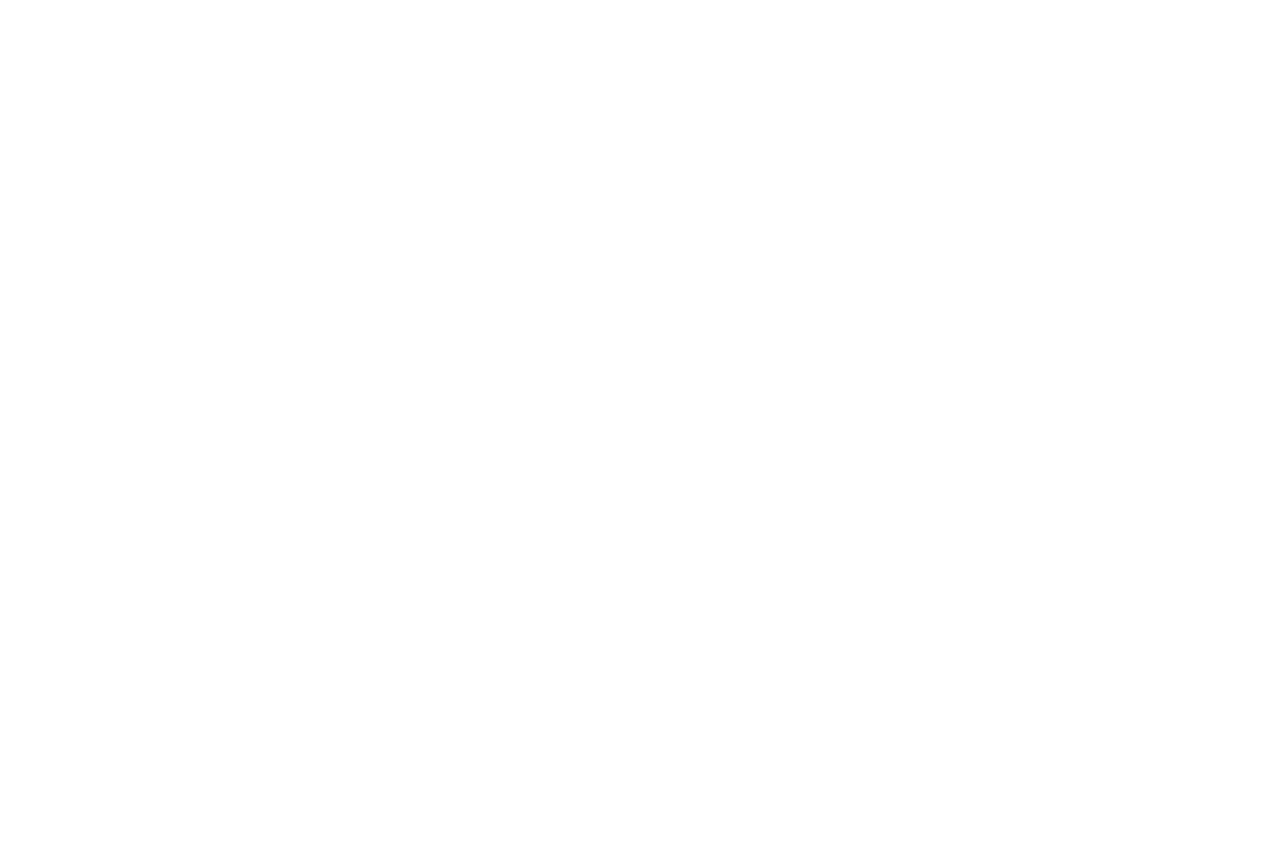
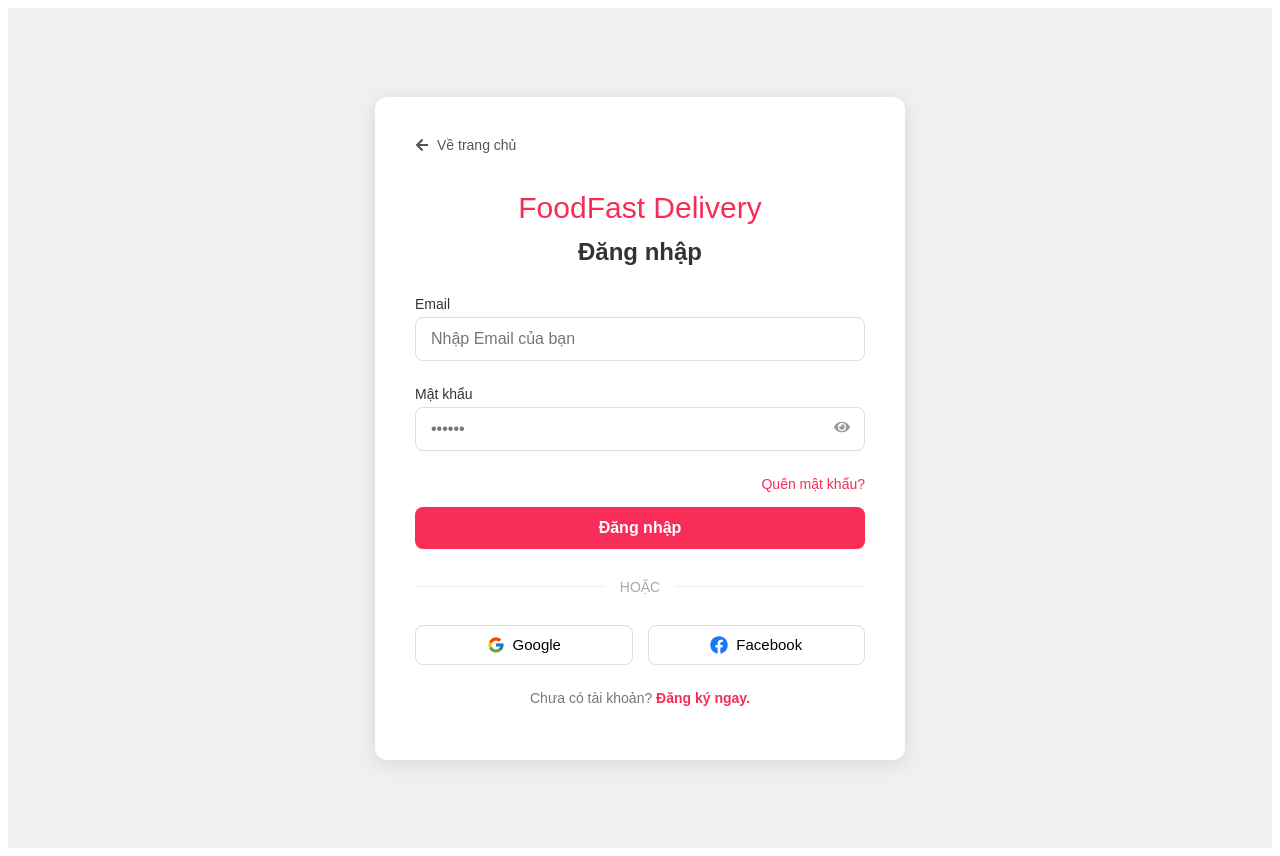
Before and after one commit to vvinh118/FoodFast-Delivery, a React (Vite) app in the folder apps/web/: page /login in a window 1280 px wide. Before the commit this address had no page. Before the commit the page ends 800 px from the top, so only its background shows below. Built offline with nearby package versions, Linux system fonts and the light colour scheme.

Commit message:
Add Login page
+ Edit font

```diff
--- a/apps/web/src/App.tsx
+++ b/apps/web/src/App.tsx
@@ -1,21 +1,30 @@
+import React from 'react';
 import { Routes, Route, Link } from "react-router-dom";
 import Home from "./pages/Home";
 import Product from "./pages/Product";
 import RestaurantList from "./pages/RestaurantList";
+import Login from "./pages/Login";
+import GlobalStyle from "./GlobalStyles";
 
 
 function App() {
   return (
-    <div>
+  <div>
+      <GlobalStyle />
+
+      <Routes>
+        <Route path="/" element={<Home />} />
+        <Route path="/home" element={<Home />} />
+        <Route path="/login" element={<Login />} />
+        <Route path="/product/:id" element={<Product />} />
+        <Route path="/restaurants" element={<RestaurantList />} />
+
+      </Routes>
+  </div>
+
+);
 
 
-      <Routes>
-        <Route path="/" element={<RestaurantList />} />
-        <Route path="/product" element={<Product />} />
-        {/* <Route path="/restaurants" element={<RestaurantList />} /> */}
-      </Routes>
-    </div>
-  );
 }
 
 export default App;
--- /dev/null
+++ b/apps/web/src/GlobalStyles.tsx
@@ -0,0 +1,19 @@
+import { createGlobalStyle } from 'styled-components';
+
+const GlobalStyle = createGlobalStyle`
+    /* Định nghĩa font Milestone Script */
+    @font-face {
+        font-family: 'MilestoneScript';
+        /* Sử dụng đường dẫn tuyệt đối từ public */
+        src: url('/fonts/Milestone-Script-chalos.ttf') format('truetype');
+        font-weight: normal;
+        font-style: normal;
+        font-display: swap;
+    }
+
+    body {
+        font-family: 'Poppins', sans-serif;
+    }
+`;
+
+export default GlobalStyle;
--- a/apps/web/src/pages/Home.tsx
+++ b/apps/web/src/pages/Home.tsx
@@ -34,6 +34,19 @@
   align-items: center;
   padding: 40px;
 `
+// === THÀNH PHẦN MỚI: HERO WRAPPER ===
+const HeroWrapper = styled.div`
+  background-color: white;
+    /* border-bottom-left-radius: 100% 50%; */
+    /* border-bottom-right-radius: 100% 50%; */
+    box-shadow: 0 30px 60px rgba(247, 45, 87, 0.15);
+    margin-bottom: 40px;
+    z-index: 10;
+    position: relative;
+    border-radius: 0 0 50% 50%;
+    padding-bottom: 40px;
+`;
+// ===================================
 const HeroTextWrap = styled.section`
   display: flex;
   align-content:center;
@@ -57,12 +70,13 @@
   flex-direction: column;
   align-items: center;
   padding: 10px 0 30px;
-  background-color: pink;
-  margin: 0 100px 0 100px;
+  margin: 80px 100px 0 100px;
 `
 const CategoryHeading = styled.h1`
-  font-size: 2rem;
+  font-size: 40px;
   margin-bottom: 20px;
+  font-family: 'MilestoneScript', cursive;
+  font-weight: normal; /* Font viết tay thường không dùng bold */
 `
 const CategoryButtonContainer = styled.div`
   display: flex;
@@ -74,7 +88,7 @@
 //Product Section
 const ProductSection = styled.section`
   max-width: 1200px;
-  margin: 0 auto;
+  margin: 0 auto 30px;
   padding: 40px 20px;
   position: relative;
 `
@@ -179,20 +193,18 @@
 //Deli Section
 const DeliSection = styled.section`
   display: flex;
-  justify-content: center;
   align-items: center;
-  background-color: pink;
-  padding: 80px 40px;
+  justify-content: space-evenly;
 `
 const DeliTextWrap = styled.div`
-  max-width: 600px;
+  max-width: 700px;
   padding-left: 70px;
 `
 const DeliImg = styled.img`
-  max-width: 400px;
+  max-width: 450px;
 `
 const DeliHeading = styled.h1`
-  font-size: 2rem;
+  font-size: 40px;
   margin-bottom: 15px;
 `
 const DeliText = styled.p`
@@ -277,6 +289,7 @@
 
 
             {/* Hero Section */}
+            <HeroWrapper>
             <HeroSection>
                 <HeroTextWrap>
                     <HeroHeading>
@@ -286,6 +299,7 @@
                 </HeroTextWrap>
                 <HeroImg src={HomeHeroImg} alt="Hero Image" />
             </HeroSection>
+            </HeroWrapper>
 
             {/* Category Section */}
             <CategorySection>
--- /dev/null
+++ b/apps/web/src/pages/Login.tsx
@@ -0,0 +1,290 @@
+import React, { useState } from 'react';
+import styled from 'styled-components';
+import { Link } from 'react-router-dom';
+
+import { FaArrowLeft, FaEye, FaEyeSlash } from 'react-icons/fa';
+import { FcGoogle } from 'react-icons/fc';
+import { FaFacebook } from 'react-icons/fa';
+
+// === STYLED COMPONENTS ===
+
+const LoginPageContainer = styled.div`
+  display: flex;
+  justify-content: center;
+  align-items: center;
+  min-height: 100vh;
+  background-color: #f0f0f0;
+  padding: 20px;
+`;
+
+const LoginCard = styled.div`
+  background-color: white;
+  border-radius: 12px;
+  box-shadow: 0 4px 20px rgba(0, 0, 0, 0.1);
+  padding: 40px;
+  max-width: 450px;
+  width: 100%;
+  text-align: center;
+`;
+
+const HeaderLink = styled(Link)`
+  display: flex;
+  align-items: center;
+  gap: 8px;
+  color: #555;
+  text-decoration: none;
+  font-size: 14px;
+  margin-bottom: 25px;
+  align-self: flex-start;
+`;
+
+const LogoPlaceholder = styled.div`
+  height: 60px;
+  display: flex;
+  align-items: center;
+  justify-content: center;
+  font-size: 30px;
+  color: #f72d57;
+`;
+
+const Title = styled.h1`
+  font-size: 24px;
+  font-weight: 700;
+  color: #333;
+  margin-bottom: 30px;
+  margin-top: 0;
+`;
+
+const Form = styled.form`
+  display: flex;
+  flex-direction: column;
+  gap: 15px;
+  text-align: left;
+`;
+
+const InputGroup = styled.div`
+  margin-bottom: 10px;
+`;
+
+const Label = styled.label`
+  display: block;
+  font-size: 14px;
+  font-weight: 500;
+  color: #333;
+  margin-bottom: 5px;
+`;
+
+const InputWrapper = styled.div`
+  position: relative;
+  display: flex;
+  align-items: center;
+`;
+
+const Input = styled.input<{ $error?: string }>`
+  width: 100%;
+  box-sizing: border-box;
+  padding: 12px 15px;
+  padding-right: 45px; /* Để chừa chỗ cho icon */
+  border: 1px solid ${props => props.$error ? '#f72d57' : '#ddd'};
+  border-radius: 8px;
+  font-size: 16px;
+  transition: border-color 0.2s;
+
+  &:focus {
+    border-color: #f72d57;
+    outline: none;
+    box-shadow: 0 0 0 1px #f72d57;
+  }
+`;
+
+const TogglePassword = styled.span`
+  position: absolute;
+  right: 15px;
+  cursor: pointer;
+  color: #999;
+`;
+
+const ErrorMessage = styled.p`
+  color: #f72d57;
+  font-size: 13px;
+  margin-top: 5px;
+`;
+
+const MainButton = styled.button`
+  background-color: #f72d57;
+  color: white;
+  padding: 12px 20px;
+  border: none;
+  border-radius: 8px;
+  font-size: 16px;
+  font-weight: 600;
+  cursor: pointer;
+  transition: background-color 0.3s;
+
+  &:hover {
+    background-color: #e31b45;
+  }
+`;
+
+const ForgotPasswordLink = styled(Link)`
+  color: #f72d57;
+  text-decoration: none;
+  font-size: 14px;
+  align-self: flex-end;
+  margin-bottom: 15px; Bỏ margin-bottom nếu ActionRow đã có margin */
+`;
+
+const Divider = styled.div`
+  display: flex;
+  align-items: center;
+  text-align: center;
+  margin: 30px 0;
+  color: #aaa;
+  font-size: 14px;
+
+  &::before, &::after {
+    content: '';
+    flex: 1;
+    border-bottom: 1px solid #eee;
+  }
+
+  &::before {
+    margin-right: 15px;
+  }
+
+  &::after {
+    margin-left: 15px;
+  }
+`;
+
+const SocialButtons = styled.div`
+  display: flex;
+  gap: 15px;
+  margin-bottom: 25px;
+`;
+
+const SocialButton = styled.button`
+  flex: 1;
+  display: flex;
+  align-items: center;
+  justify-content: center;
+  padding: 10px 15px;
+  border: 1px solid #ddd;
+  border-radius: 8px;
+  background-color: white;
+  font-size: 15px;
+  cursor: pointer;
+  transition: background-color 0.2s;
+
+  &:hover {
+    background-color: #f9f9f9;
+  }
+
+  svg {
+    margin-right: 8px;
+    font-size: 18px;
+  }
+`;
+
+const SignUpPrompt = styled.p`
+  font-size: 14px;
+  color: #777;
+
+  a {
+    color: #f72d57;
+    font-weight: 600;
+    text-decoration: none;
+  }
+`;
+
+const ActionRow = styled.div`
+    display: flex;
+    flex-direction: column;
+`;
+
+// === REACT COMPONENT ===
+export default function Login() {
+  const [showPassword, setShowPassword] = useState(false);
+  const [email, setEmail] = useState('');
+  const [password, setPassword] = useState('');
+  const [error, setError] = useState<string | null>(null);
+
+  const handleSubmit = (e: React.FormEvent) => {
+    e.preventDefault();
+    if (!email || !password) {
+        setError('Vui lòng nhập đầy đủ Email và Mật khẩu.');
+    } else {
+        setError('Mật khẩu không chính xác!'); // Giả lập lỗi
+        console.log('Đăng nhập với:', { email, password });
+    }
+  };
+
+  return (
+    <LoginPageContainer>
+        <LoginCard>
+            <HeaderLink to="/Home">
+                <FaArrowLeft />
+                Về trang chủ
+            </HeaderLink>
+
+            <LogoPlaceholder>
+                FoodFast Delivery
+            </LogoPlaceholder>
+
+            <Title>Đăng nhập</Title>
+
+            <Form onSubmit={handleSubmit}>
+                <InputGroup>
+                    <Label htmlFor="email">Email</Label>
+                    <Input
+                        id="email"
+                        type="email"
+                        placeholder="Nhập Email của bạn"
+                        value={email}
+                        onChange={(e) => {setEmail(e.target.value); setError(null);}}
+                    />
+                </InputGroup>
+
+                <InputGroup>
+                    <Label htmlFor="password">Mật khẩu</Label>
+                    <InputWrapper>
+                        <Input
+                            id="password"
+                            type={showPassword ? 'text' : 'password'}
+                            placeholder="••••••"
+                            $error={error ? 'true' : undefined}
+                            value={password}
+                            onChange={(e) => {setPassword(e.target.value); setError(null);}}
+                        />
+                        <TogglePassword onClick={() => setShowPassword(!showPassword)}>
+                            {showPassword ? <FaEyeSlash /> : <FaEye />}
+                        </TogglePassword>
+                    </InputWrapper>
+                    {error && <ErrorMessage>{error}</ErrorMessage>}
+                </InputGroup>
+
+                <ActionRow>
+                    <ForgotPasswordLink to="/forgot-password">Quên mật khẩu?</ForgotPasswordLink>
+                    <MainButton type="submit">Đăng nhập</MainButton>
+                </ActionRow>
+                {/* KẾT THÚC SỬA BỐ CỤC */}
+            </Form>
+
+            <Divider>HOẶC</Divider>
+
+            <SocialButtons>
+                <SocialButton>
+                    <FcGoogle /> Google
+                </SocialButton>
+                <SocialButton>
+                    <FaFacebook color="#1877F2" /> Facebook
+                </SocialButton>
+            </SocialButtons>
+
+            <SignUpPrompt>
+                Chưa có tài khoản? <Link to="/register">Đăng ký ngay.</Link>
+            </SignUpPrompt>
+        </LoginCard>
+    </LoginPageContainer>
+  );
+}
```
Also changed, not shown: apps/web/public/fonts/Milestone-Script-chalos.ttf (added), apps/web/src/assets/img/HomeDeliImg.png.
